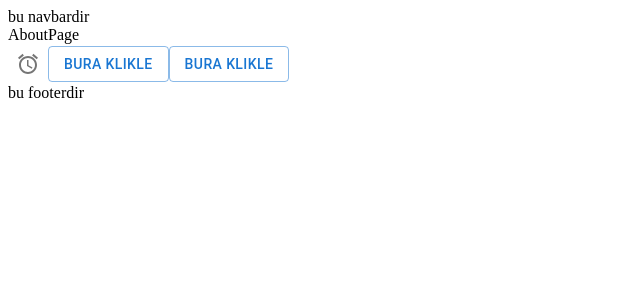
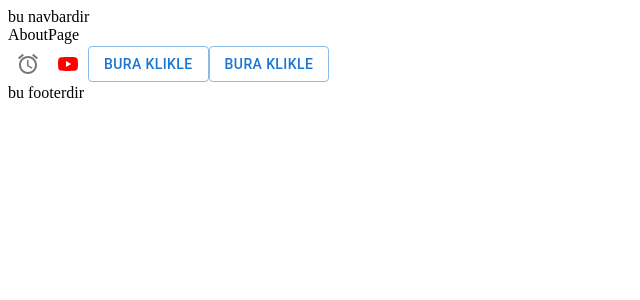
Before and after one commit to ruslaRuslan/next-class-work-3, a Next.js app: page /about in a window 1280 px wide. Shown: the top 300 px of the page, without its empty margins (0-640 px from the left). Built offline with nearby package versions, Linux system fonts and the light colour scheme.

Commit message:
youtube icon teyin etdik

```diff
--- a/src/app/about/page.jsx
+++ b/src/app/about/page.jsx
@@ -1,6 +1,7 @@
 import { Button, IconButton } from "@mui/material";
 import styles from "./index.module.css";
 import AccessAlarmIcon from "@mui/icons-material/AccessAlarm";
+import YouTubeIcon from '@mui/icons-material/YouTube';
 
 const AboutPage = () => {
   return (
@@ -8,6 +9,9 @@ const AboutPage = () => {
       <div>AboutPage</div>
       <IconButton>
       <AccessAlarmIcon />
+      </IconButton>
+      <IconButton>
+      <YouTubeIcon style={{color: "red"}} />
       </IconButton>
       <Button className={styles.btn} variant="outlined">
         bura klikle
```
